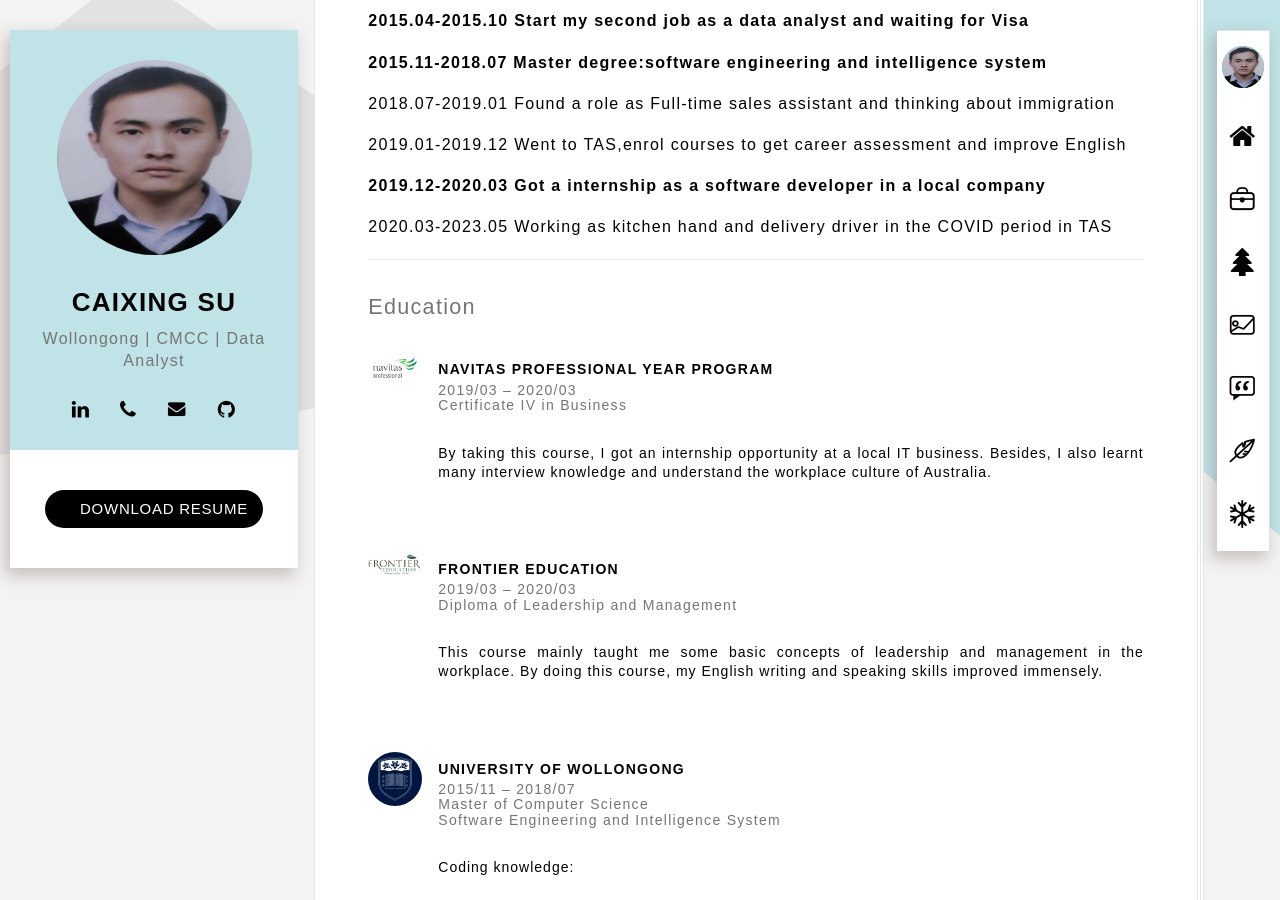
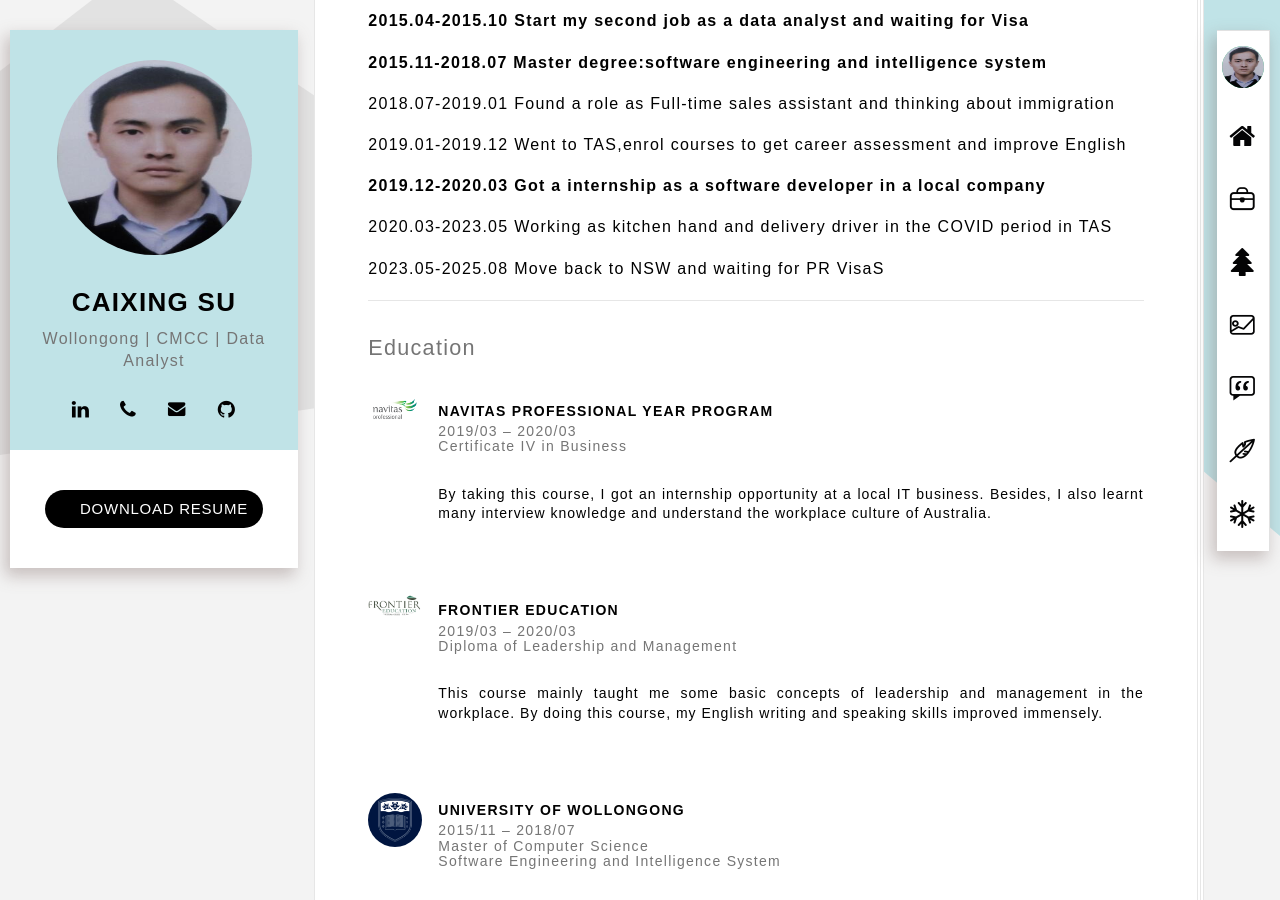
Before and after one commit to srichonmore/srichonmore.github.io, a Jekyll site: the page index.html, which Jekyll copies as it is, in a window 1280 px wide and 900 px high, scrolled down 845 px. Built offline with Jekyll 4.4.1, drawn with Linux system fonts in a browser that asks for light colours; some web fonts are replaced.

Commit message:
Update index.html

```diff
--- a/index.html
+++ b/index.html
@@ -287,6 +287,7 @@
 		<p style="text-align:justify">2019.01-2019.12 Went to TAS,enrol courses to get career assessment and improve English</p>
 		<p style="text-align:justify"><b>2019.12-2020.03 Got a internship as a software developer in a local company</b></p>
 		<p style="text-align:justify">2020.03-2023.05 Working as kitchen hand and delivery driver in the COVID period in TAS</p>
+		<p style="text-align:justify">2023.05-2025.08 Move back to NSW and waiting for PR VisaS</p>
 		</blockquote>
     </div><!-- .row -->
 	</div>
```
